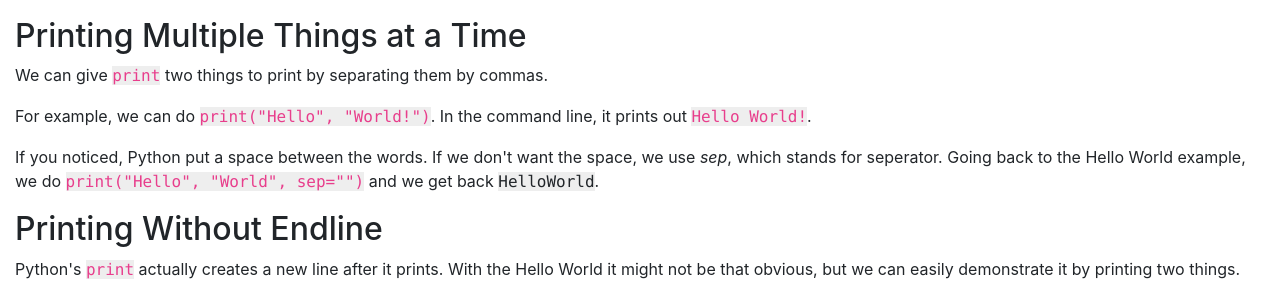
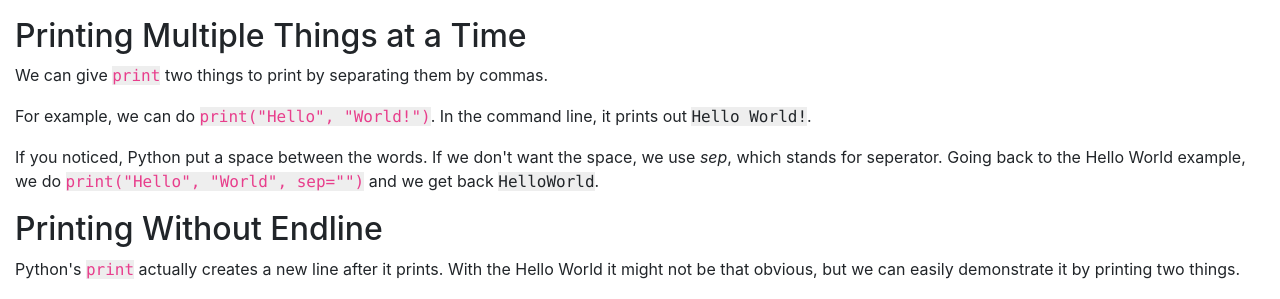
Before and after one commit to learnmonkey/learnmonkey.github.io, a Jekyll site: the page built from programming/python/more-on-printing.html, in a window 1280 px wide. Shown: the part 147-446 px from the top of the page. Built offline with Jekyll 4.4.1, drawn with Linux system fonts in a browser that asks for light colours.

```diff
--- a/programming/python/more-on-printing.html
+++ b/programming/python/more-on-printing.html
@@ -10,7 +10,7 @@ permalink: /programming/python/more-on-printing/
 <section>
     <h2>Printing Multiple Things at a Time</h2>
     <p>We can give <code>print</code> two things to print by separating them by commas.</p>
-    <p>For example, we can do <code>print("Hello", "World!")</code>. In the command line, it prints out <code>Hello World!</code>.</p>
+    <p>For example, we can do <code>print("Hello", "World!")</code>. In the command line, it prints out <samp>Hello World!</samp>.</p>
     <p>If you noticed, Python put a space between the words. If we don't want the space, we use <var>sep</var>, which stands for seperator. Going back to the Hello World example, we do <code>print("Hello", "World", sep="")</code> and we get back <samp>HelloWorld</samp>.</p>
 </section>
 
```
